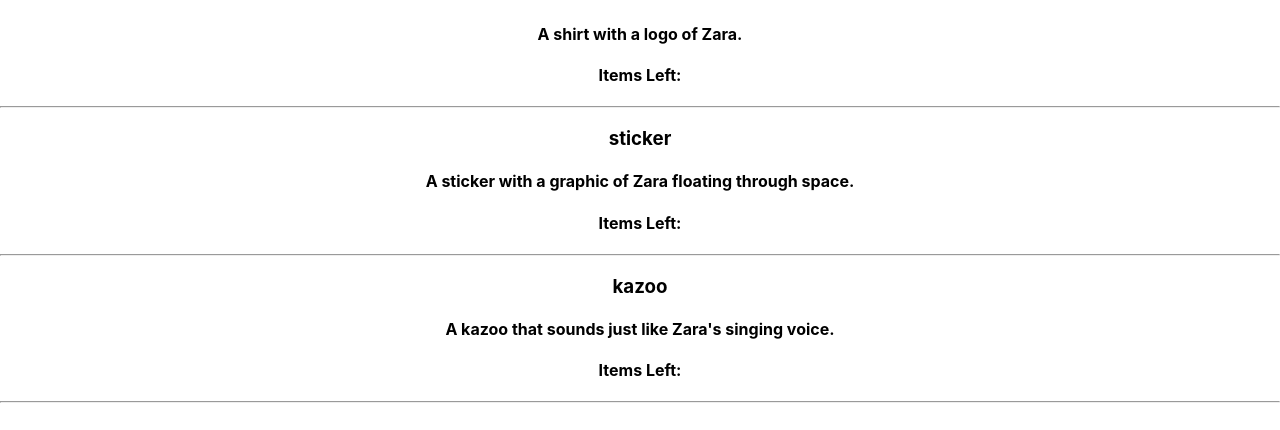
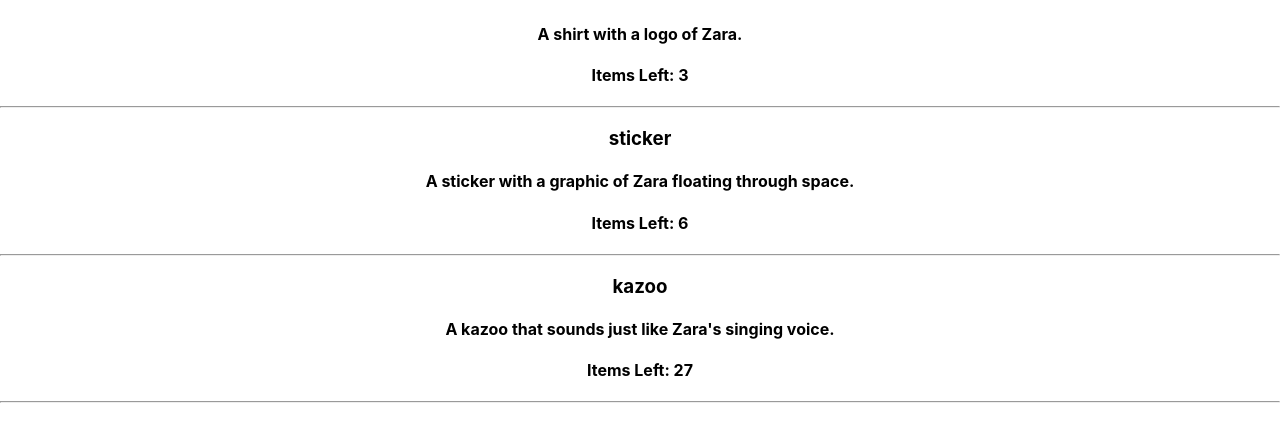
Before and after one commit to AaronDBoyd/Merch-Site-React, a React (Create React App) app: page / in a window 1280 px wide. Shown: the part 172-602 px from the top of the page. Built offline with nearby package versions, Linux system fonts and the light colour scheme.

Commit message:
pass down whenMerchClicked function

```diff
--- a/src/components/MerchList.js
+++ b/src/components/MerchList.js
@@ -1,38 +1,45 @@
-import React from 'react'
-import PropTypes from 'prop-types'
-import Merch from './Merch'
+import React from "react";
+import PropTypes from "prop-types";
+import Merch from "./Merch";
 
 const tempMerchList = [
   {
     name: "t-shirt",
     description: "A shirt with a logo of Zara.",
-    quantity: 3
+    quantity: 3,
   },
   {
     name: "sticker",
     description: "A sticker with a graphic of Zara floating through space.",
-    quantity: 6
+    quantity: 6,
   },
   {
     name: "kazoo",
     description: "A kazoo that sounds just like Zara's singing voice.",
-    quantity: 27
-  }
-]
+    quantity: 27,
+  },
+];
 
 function MerchList(props) {
   return (
     <React.Fragment>
       <h2>MerchList</h2>
       <hr />
-      {tempMerchList.map((merch, index) =>
-      <Merch name = {merch.name} description = {merch.description} key = {index} />
-      )}
+      {tempMerchList.map((merch, index) => (
+        <Merch
+          whenMerchClicked={props.onMerchSelection}
+          name={merch.name}
+          description={merch.description}
+          quantity={merch.quantity}
+          key={index}
+        />
+      ))}
     </React.Fragment>
-
-  )
+  );
 }
 
-MerchList.propTypes = {}
+MerchList.propTypes = {
+  onMerchSelection: PropTypes.func
+};
 
-export default MerchList
+export default MerchList;
```
